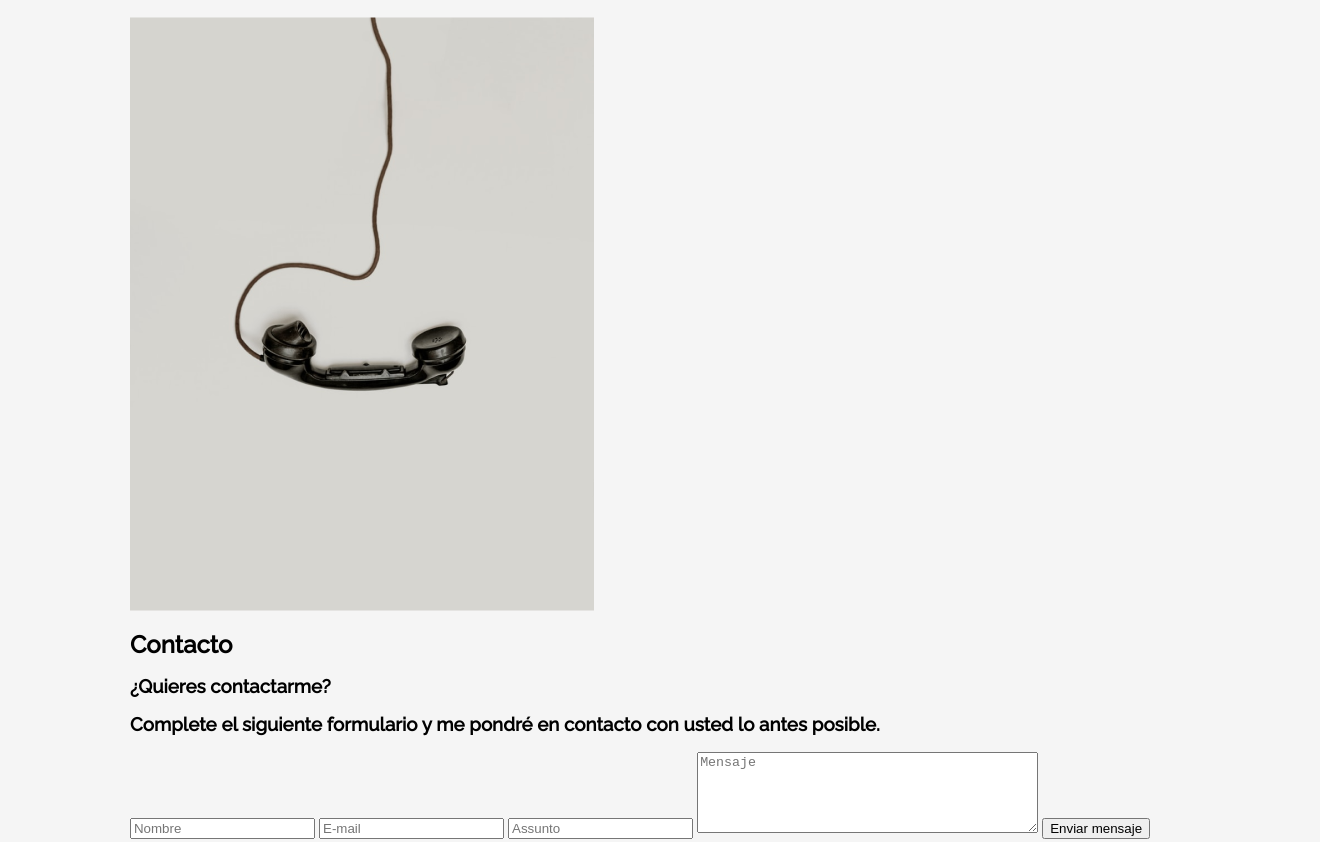
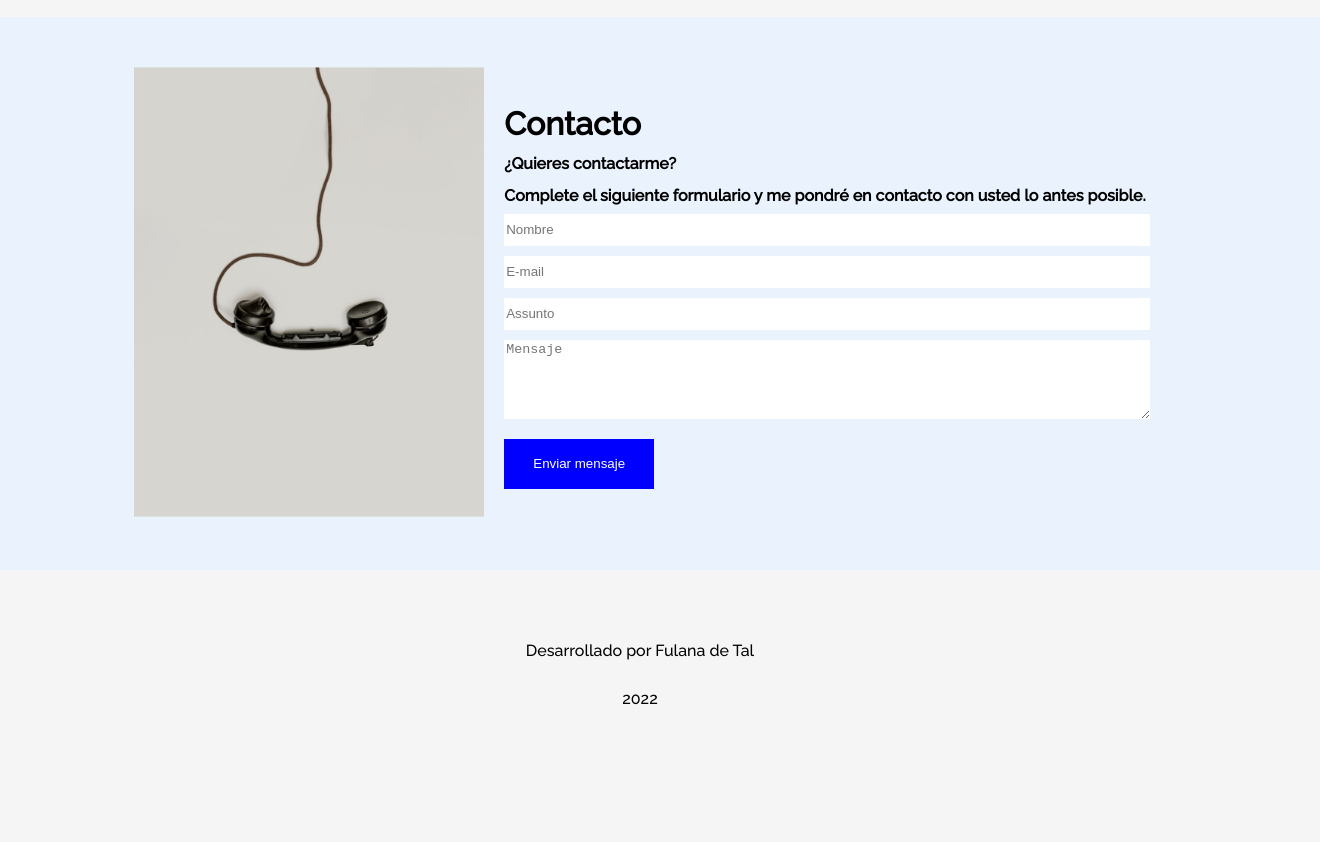
Before and after one commit to Moo0nchild/Challenge-Portafolio, a plain HTML site: page index.html in a window 1280 px wide. Shown: the part 3955-4797 px from the top of the page, 1320 px wide, since content can reach past the window. After the commit the page ends 4715 px from the top, so only its background shows below. Drawn offline with Linux system fonts and the light colour scheme.

Commit message:
Diseño finalizado

```diff
--- a/index.html
+++ b/index.html
@@ -256,9 +256,11 @@
                     <img class="formcontato__img" src="assets\contact_image.png">
                 </div>
                 <div class="formcontato__text">
-                    <h2 class="formcontato__title">Contacto</h2>
-                    <h3 class="formcontato__subtext">¿Quieres contactarme?</h3>
-                    <h3 class="formcontato__subtext">Complete el siguiente formulario y me pondré en contacto con usted lo antes posible. </h3>
+                    <div class="formcontacto-textcontainer">
+                        <h2 class="formcontato__title">Contacto</h2>
+                        <h3 class="formcontato__subtext">¿Quieres contactarme?</h3>
+                        <h3 class="formcontato__subtext">Complete el siguiente formulario y me pondré en contacto con usted lo antes posible. </h3>
+                    </div>
                     <form class="formcontato__form" name="form">
                         <input class="formcontato__input" type="text" name="nombre" placeholder="Nombre">
                         <input class="formcontato__input" type="email" name="email" placeholder="E-mail">
--- a/style.css
+++ b/style.css
@@ -292,3 +292,100 @@ section.about{
     flex-direction: row;
     gap: 30px;
 }
+
+.formcontato {
+    display: flex;
+    justify-content: center;
+    align-items: center;
+    flex-direction: row;
+    padding: 40px;
+    background-color: #EAF2FD;
+    width: 100%;
+}
+
+.formcontato__contacto {
+    margin-top: 0;
+    display: flex;
+    justify-content: space-between;
+    align-items: center;
+    flex-direction: row;
+    gap: 20px;
+    padding: 10px;
+}
+
+.formcontato__img {
+    width: 350px;
+    height: 450px;
+}
+
+.formcontato__text {
+    margin-top: 0;
+    display: flex;
+    justify-content: center;
+    align-items: center;
+    flex-direction: column;
+    height: 100%;
+    gap: 10px;
+}
+
+.formcontacto-textcontainer {
+    width: 100%;
+    height: 40%;
+    display: flex;
+    flex-direction: column;
+}
+
+.formcontato__title {
+    font-size: 32px;
+    margin-bottom: 0;
+    margin-top: 10px;
+}
+
+.formcontato__subtext {
+    font-size: 16px;
+    margin-bottom: 0;
+}
+
+.formcontato__form {
+    display: flex;
+    flex-direction: column;
+    width: 100%;
+    height: 80%;
+}
+
+.formcontato__input {
+    width: 100%;
+    height: 30px;
+    margin-bottom: 10px;
+    border: none;
+}
+
+.formcontato__textarea {
+    width: 100%;
+    border: none;
+}
+
+.formcontato__botao {
+    margin-top: 20px;
+    width: 150px;
+    height: 50px;
+    color: white;
+    background-color: blue;
+    border: none;
+    font-weight: 300;
+}
+
+.footer {
+    height: 170px;
+    display: flex;
+    justify-content: center;
+    align-items: center;
+    flex-direction: column;
+}
+
+.footer__rodape {
+    display: flex;
+    justify-content: center;
+    align-items: center;
+    flex-direction: column;
+}
```
